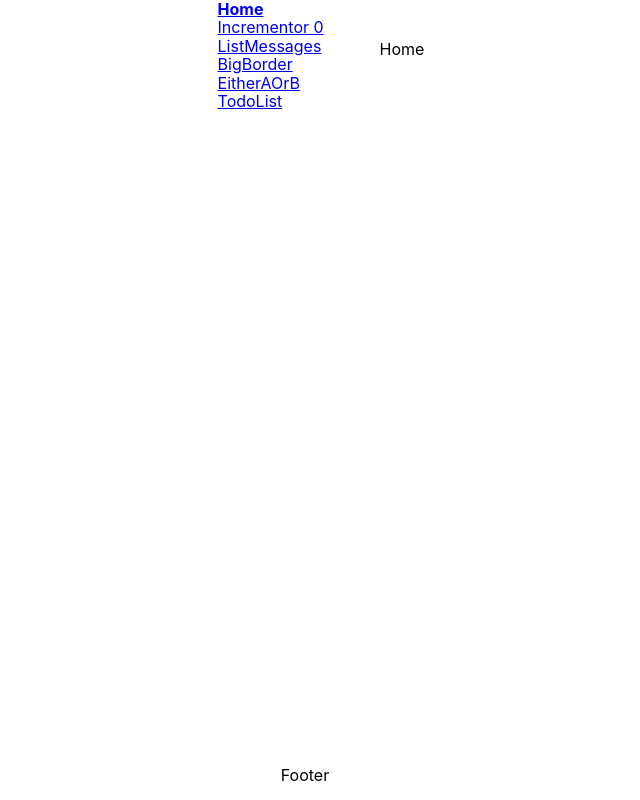
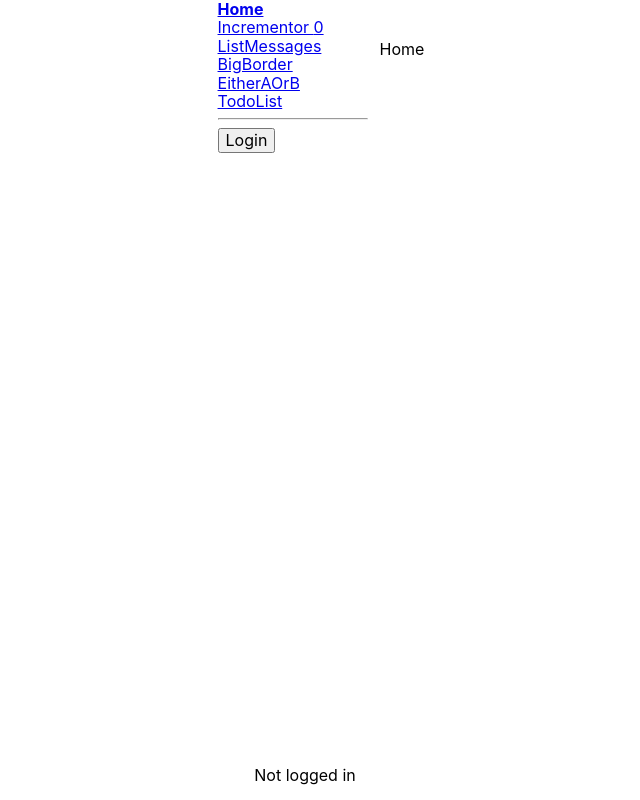
Before and after one commit to rudfoss/cra-workshop, a React (Create React App) app: page / in a window 1280 px wide. Shown: the whole page, without its empty margins (335-975 px from the left). Built offline with nearby package versions, Linux system fonts and the light colour scheme.

Commit message:
UserContext task

```diff
--- a/src/App.tsx
+++ b/src/App.tsx
@@ -4,14 +4,18 @@ import BaseRoute from "routes";
 import Nav from "tasks/Nav";
 import Layout from "tasks/Layout";
 import ContextExample from "tasks/ContextExample";
+import Footer from "tasks/Footer";
+import UserContext from "tasks/UserContext";
 
 function App() {
   return (
     <BrowserRouter>
       <ContextExample>
-        <Layout nav={<Nav/>} footer={<p>Footer</p>}>
-          <BaseRoute/>
-        </Layout>
+        <UserContext>
+          <Layout nav={<Nav/>} footer={<Footer/>}>
+            <BaseRoute/>
+          </Layout>
+        </UserContext>
       </ContextExample>
     </BrowserRouter>
   );
--- /dev/null
+++ b/src/tasks/Footer/Footer.tsx
@@ -0,0 +1,12 @@
+import { useUserContext } from "tasks/UserContext"
+
+export const Footer = () => {
+	const { email } = useUserContext()
+	if (!email) {
+		return <p>Not logged in</p>
+	}
+
+	return (<p>Logged in as {email}</p>)
+}
+
+export default Footer
--- /dev/null
+++ b/src/tasks/Footer/index.ts
@@ -0,0 +1 @@
+export { default } from "./Footer"
--- a/src/tasks/Nav/Nav.tsx
+++ b/src/tasks/Nav/Nav.tsx
@@ -1,9 +1,16 @@
 import { NavLink } from "react-router-dom";
 import { useContextExample } from "tasks/ContextExample";
+import { useUserContext } from "tasks/UserContext";
 import classes from  "./Nav.module.css"
 
 export const Nav = () => {
+	const { name, login, logout } = useUserContext()
 	const { counter } = useContextExample()
+
+	const onLoginClick = () => {
+		login("Arthur", "Dent@heartofgold.com")
+	}
+
 	return (
 		<div className={classes.menu}>
 			<NavLink to="/" exact activeClassName={classes.active}>Home</NavLink>
@@ -12,6 +19,9 @@ export const Nav = () => {
 			<NavLink to="/bigBorder" activeClassName={classes.active}>BigBorder</NavLink>
 			<NavLink to="/eitherAOrB" activeClassName={classes.active}>EitherAOrB</NavLink>
 			<NavLink to="/todoList" activeClassName={classes.active}>TodoList</NavLink>
+			<hr/>
+			{!name && (<button onClick={onLoginClick}>Login</button>)}
+			{name && (<button onClick={logout}>Log out</button>)}
 		</div>
 	)
 }
--- /dev/null
+++ b/src/tasks/UserContext/UserContext.tsx
@@ -0,0 +1,29 @@
+import { useState } from "react"
+import { UserContextCtx, UserContextCtxProps } from "./UserContextCtx"
+
+interface UserContextProps {
+	children: React.ReactNode
+}
+
+type LoginDataState = Pick<UserContextCtxProps, "name" | "email">
+
+export const UserContext = ({children}: UserContextProps) => {
+	const [loginData, setLoginData] = useState<LoginDataState>({})
+	const login = (name: string, email: string) => {
+		setLoginData({
+			name,
+			email
+		})
+	}
+	const logout = () => {
+		setLoginData({})
+	}
+
+	return (
+		<UserContextCtx.Provider value={{...loginData, login, logout}}>
+			{children}
+		</UserContextCtx.Provider>
+	)
+}
+
+export default UserContext
--- /dev/null
+++ b/src/tasks/UserContext/UserContextCtx.ts
@@ -0,0 +1,18 @@
+import { createContext, useContext } from "react";
+
+export interface UserContextCtxProps {
+	name?: string
+	email?: string
+	login: (name: string, email: string) => unknown
+	logout: () => unknown
+}
+
+export const UserContextCtx = createContext<UserContextCtxProps>(undefined as any)
+
+export const useUserContext = () => {
+	const ctx = useContext(UserContextCtx)
+	if (!ctx) {
+		throw new Error("useUserContext requires UserContext provided before use")
+	}
+	return ctx
+}
--- /dev/null
+++ b/src/tasks/UserContext/index.ts
@@ -0,0 +1,2 @@
+export { default } from "./UserContext"
+export { useUserContext } from "./UserContextCtx"
```
